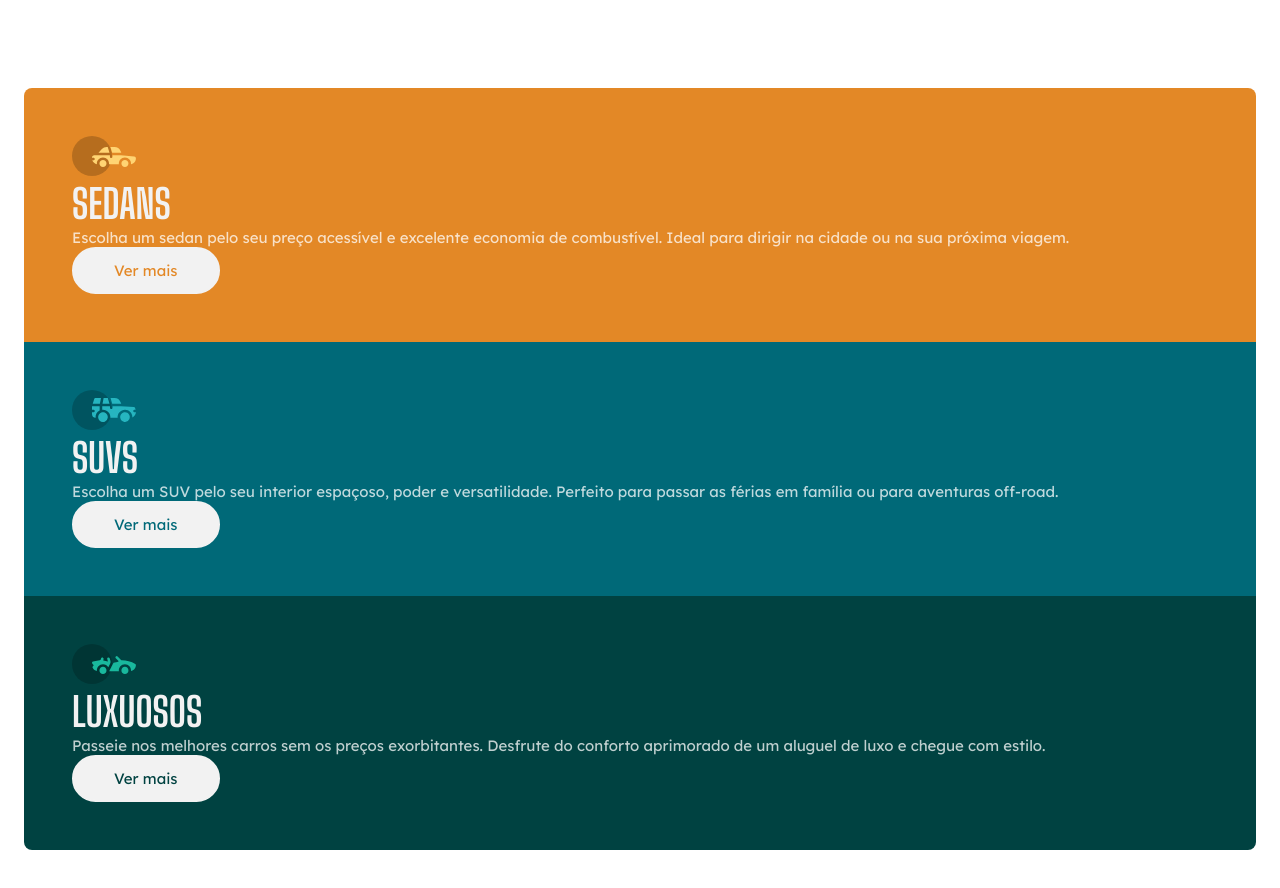
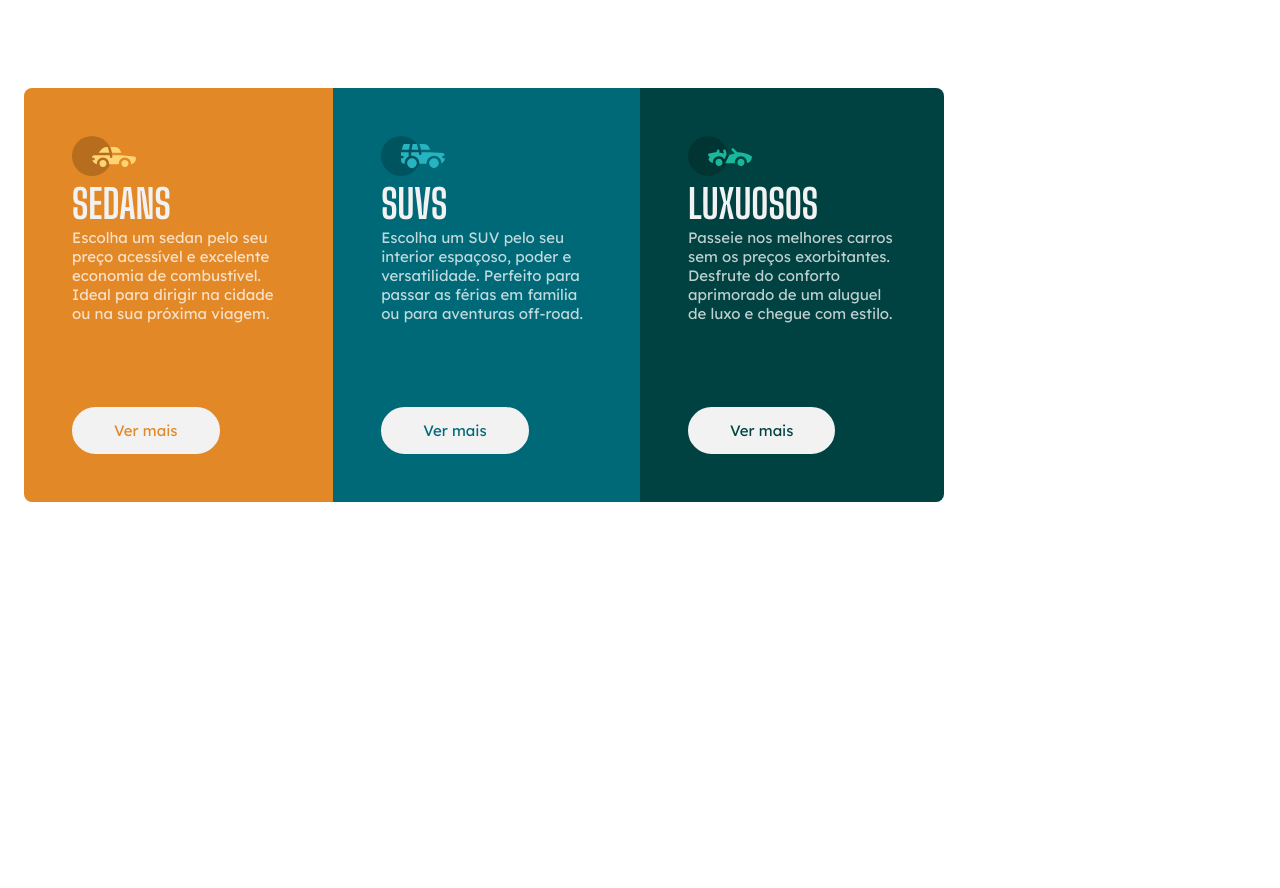
Before and after one commit to guilhermeclaudino/carros, a plain HTML site: page index.html in a window 1280 px wide. After the commit the page ends 800 px from the top, so only its background shows below. Drawn offline with Linux system fonts and the light colour scheme.

Commit message:
responsividade completa

```diff
--- a/style.css
+++ b/style.css
@@ -76,3 +76,27 @@ section{
 .luxuosos a {
     color: var(--dark-cyan);
 }
+
+@media(min-width: 920px) {
+    main {
+        display: flex;
+        max-width: 57.5rem;
+        align-items: center;
+    }
+
+    p {
+        margin-bottom: 5.25rem;
+    }
+
+    a:hover {
+      background: transparent;
+      color: var(--gray);
+    }
+    .sedans {
+        border-radius: 8px 0 0 8px;
+    }
+
+    .luxuosos {
+        border-radius: 0 8px 8px 0;
+    }
+}
```
